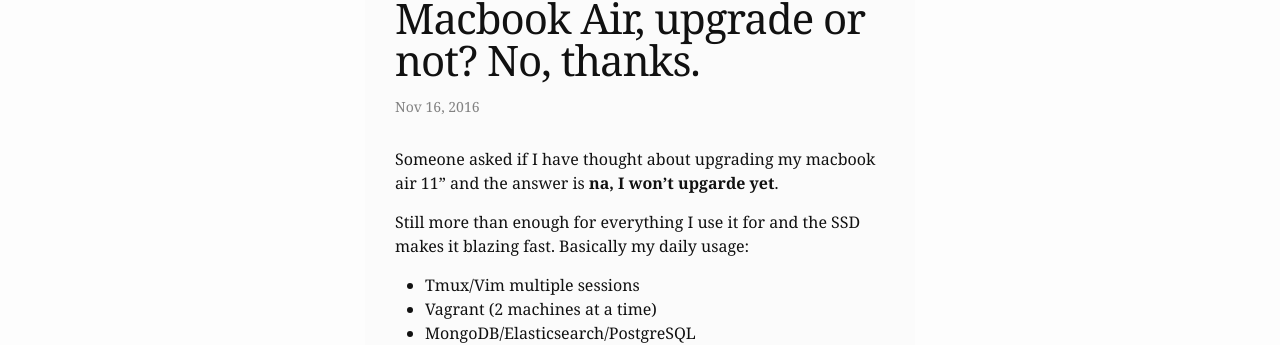
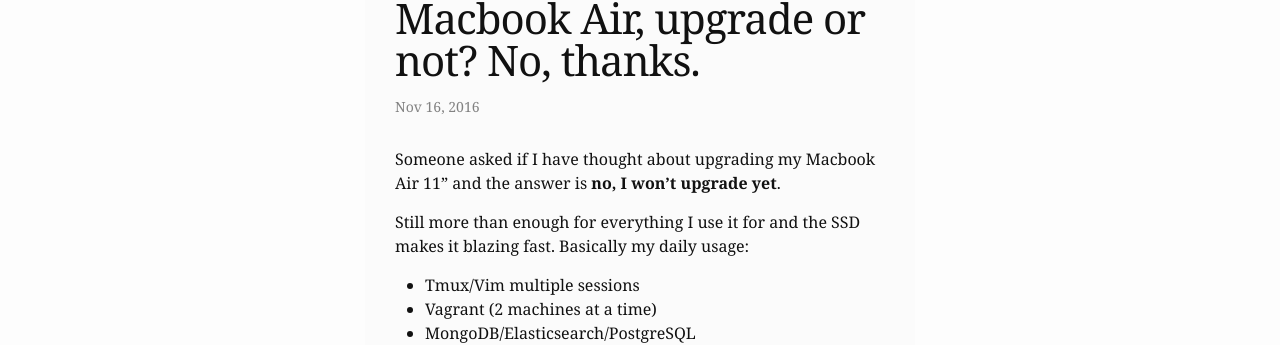
Before and after one commit to stjhimy/stjhimy.github.io, a Jekyll site: the page built from _posts/2016-11-16-upgrade-or-not-macbook-air.markdown, in a window 1280 px wide. Shown: the part 290-635 px from the top of the page. Built offline with Jekyll 4.4.1, drawn with Linux system fonts in a browser that asks for light colours; nearby versions of some CDN libraries; some of the changed text lies outside the part shown.

Commit message:
Fix typo

```diff
--- a/_posts/2016-11-16-upgrade-or-not-macbook-air.markdown
+++ b/_posts/2016-11-16-upgrade-or-not-macbook-air.markdown
@@ -5,7 +5,7 @@
 categories: #off-topic #mac
 ---
 
-Someone asked if I have thought about upgrading my macbook air 11" and the answer is **na, I won't upgarde yet**.
+Someone asked if I have thought about upgrading my Macbook Air 11" and the answer is **no, I won't upgrade yet**.
 
 Still more than enough for everything I use it for and the SSD makes it blazing fast. Basically my daily usage:
 
```
Also changed, not shown: other parts of _posts/2016-11-16-upgrade-or-not-macbook-air.markdown (+1 -1 lines).
